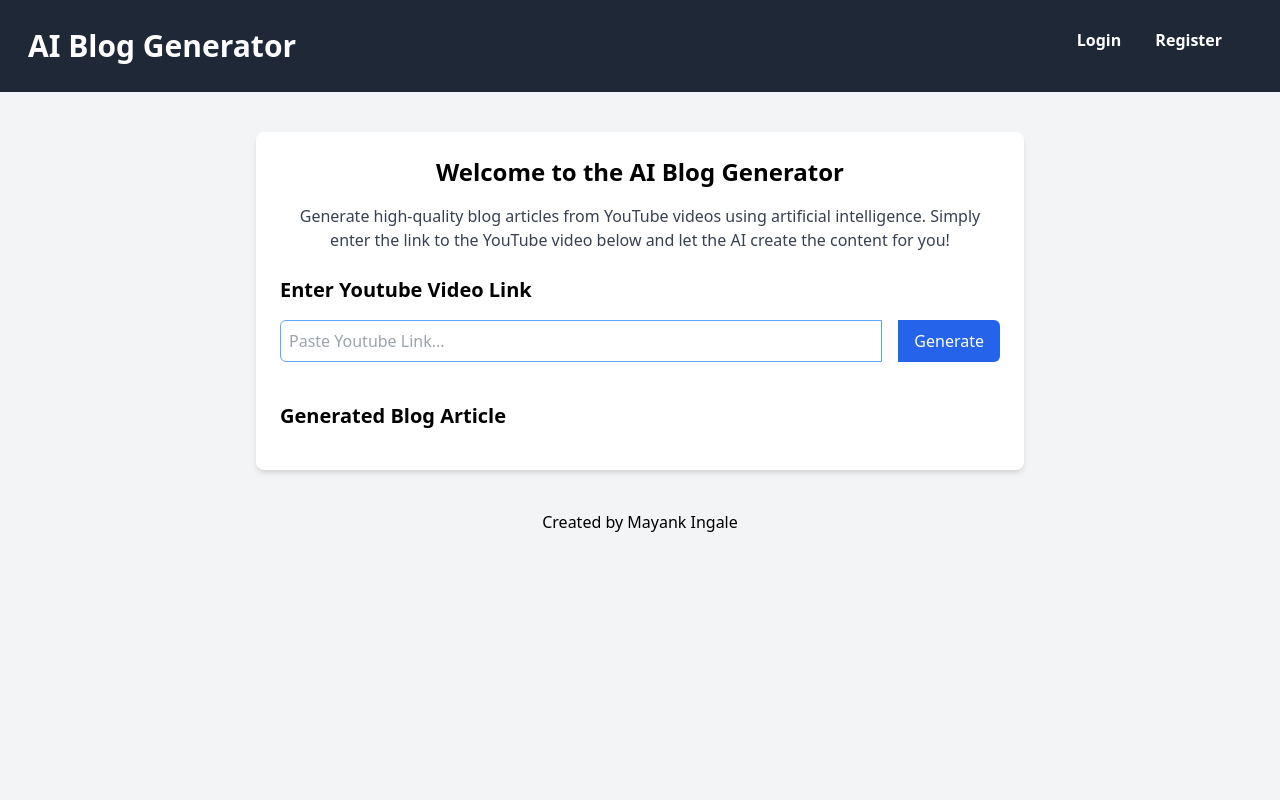
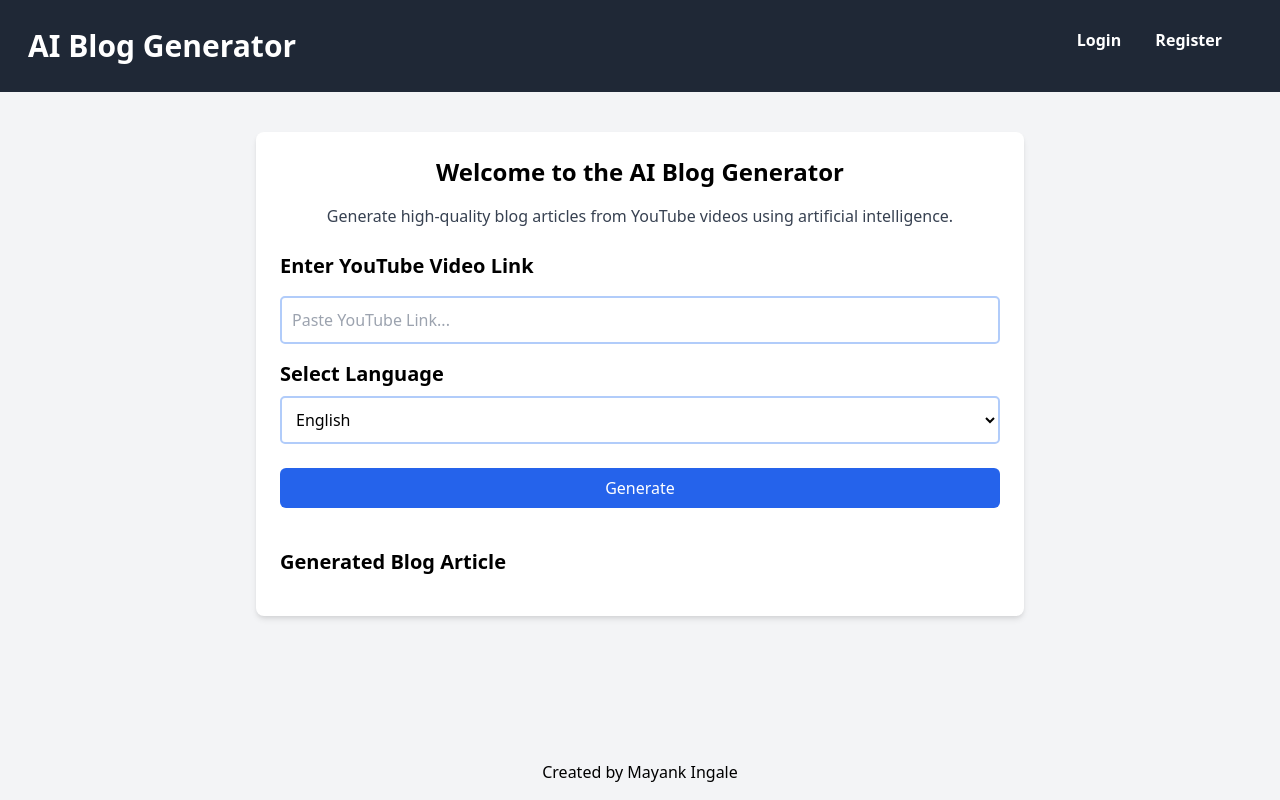
Before and after one commit to Mayankingale123/AI-Blog-Generator, a Django app: template backend/ai_blog_app/blog_generator/templates/blog_generator/index.html in a window 1280 px wide. Run offline with Django 3.2, Linux system fonts and the light colour scheme; the template is opened without the code that fills it, so the values that code supplies are empty.

Commit message:
implemented language selection for blog

```diff
--- a/backend/ai_blog_app/blog_generator/templates/blog_generator/index.html
+++ b/backend/ai_blog_app/blog_generator/templates/blog_generator/index.html
@@ -1,87 +1,80 @@
 {% extends 'blog_generator/base.html' %}
 {% block index %}
 {% include 'blog_generator/navbar.html' %}
+<html>
 <style>
     @keyframes rotate {
-            from {
-                transform: rotate(0deg);
-            }
-            to {
-                transform: rotate(360deg);
-            }
-        }
-
-
-         @-webkit-keyframes rotate {
-            from {
-                -webkit-transform: rotate(0deg);
-            }
-            to {
-                -webkit-transform: rotate(360deg);
-            }
+        from { transform: rotate(0deg); }
+        to { transform: rotate(360deg); }
     }
 
     .load {
         width: 100px;
         height: 100px;
         margin: 110px auto 0;
-            border:solid 10px #8822aa;
+        border: solid 10px #8822aa;
         border-radius: 50%;
         border-right-color: transparent;
         border-bottom-color: transparent;
-             -webkit-transition: all 0.5s ease-in;
-            -webkit-animation-name:             rotate;
-            -webkit-animation-duration:         1.0s;
-            -webkit-animation-iteration-count:  infinite;
-            -webkit-animation-timing-function: linear;
+        animation: rotate 1s linear infinite;
+    }
+    #languageSelect {
+    cursor: pointer; /* Changes cursor to pointer (hand) */
+    padding: 10px;
+    border: 2px solid #b1ccfa;
+    border-radius: 5px;
+    background-color: white;
+    transition: border-color 0.3s ease-in-out;
+}
+#youtubeLink {
+     /* Changes cursor to pointer (hand) */
+    padding: 10px;
+    border: 2px solid #b1ccfa;
+    border-radius: 5px;
+    background-color: white;
+    transition: border-color 0.3s ease-in-out;
+}
 
-                 transition: all 0.5s ease-in;
-            animation-name:             rotate;
-            animation-duration:         1.0s;
-            animation-iteration-count:  infinite;
-            animation-timing-function: linear;
+#languageSelect:hover {
+    border-color: #1e40af; /* Darker border on hover */
 }
 </style>
-</head>
-<body class="flex flex-col min-h-scrren bg-gray-100 font-sans antialised">
-    <!-- Main -->
+
+<body class="flex flex-col min-h-screen bg-gray-100 font-sans antialiased">
     <div class="flex-grow container mx-auto mt-10 px-4 sm:px-0">
         <div class="max-w-3xl mx-auto bg-white p-6 rounded-lg shadow-md transition-transform transform hover:scale-105 flex flex-col">
-
-            <!-- Introduction section -->
             <div class="text-center">
                 <h2 class="text-2xl font-semibold mb-4">Welcome to the AI Blog Generator</h2>
                 <p class="text-gray-700">
                     Generate high-quality blog articles from YouTube videos using artificial intelligence.
-                    Simply enter the link to the YouTube video below and let the AI create the content for you!
                 </p>
             </div>
-
             <br>
-
-            <!-- Youtube section -->
             <div>
-                <h2 class="text-xl mb-4 font-semibold">Enter Youtube Video Link</h2>
+                <h2 class="text-xl mb-4 font-semibold">Enter YouTube Video Link</h2>
                 <div class="flex space-x-4">
-                    <input id="youtubeLink" type="url" placeholder="Paste Youtube Link..." class="flex-grow p-2 border border-blue-400 rounded-l-md">
-                    <button id="generateBlogButton" class="bg-blue-600 text-white px-4 py-2 rounded-r-md hover:bg-blue-700 transition-colors">Generate</button>
+                    <input id="youtubeLink" type="url" placeholder="Paste YouTube Link..." class="flex-grow p-2 border border-blue-400 rounded-md">
+                </div>
+                <h2 class="text-xl mt-4 mb-2 font-semibold">Select Language</h2>
+                <div>
+                    <select id="languageSelect" class="p-2 border border-blue-400 rounded-md w-full">
+                        <option value="English">English</option>
+                        <option value="Hindi">Hindi</option>
+                        <option value="Marathi">Marathi</option>
+                        <option value="Bhojpuri">Bhojpuri</option>
+                    </select>
+                </div>
+                <br>
+                <button id="generateBlogButton" class="bg-blue-600 text-white px-4 py-2 rounded-md w-full hover:bg-blue-700 transition-colors">Generate</button>
+            </div>
+            <div id="loading-circle" class="load" style="display: none;"></div>
+            <section class="mt-10 flex-grow">
+                <h2 class="text-xl mb-4 font-semibold">Generated Blog Article</h2>
+                <div id="blogContent" class="mt-2 text-gray-700 space-y-4"></div>
+            </section>
         </div>
     </div>
 
-
-            <!-- section for loading circle -->
-            <div style="display: none;" id="loading-circle" class="load"></div>
-
-
-            <!-- Generated Blog Display Section -->
-            <section class="mt-10 flex-grow">
-                <h2 class="text-xl mb-4 font-semibold">Generated Blog Article</h2>
-                <div id="blogContent" class="mt-2 text-gray-700 space-y-4">
-
-                </div>
-            </section>
-        </div>
-    </div>
 
     <script>
         document.getElementById('generateBlogButton').addEventListener('click', async () => {
@@ -104,7 +97,7 @@
                         headers: {
                             'Content-Type': 'application/json',
                         },
-                        body: JSON.stringify({link: youtubeLink})
+                        body: JSON.stringify({ link: youtubeLink , language:language })
                     });
 
                     const data = await response.json();
```
Lines whose indentation alone changed are shown as unchanged.
